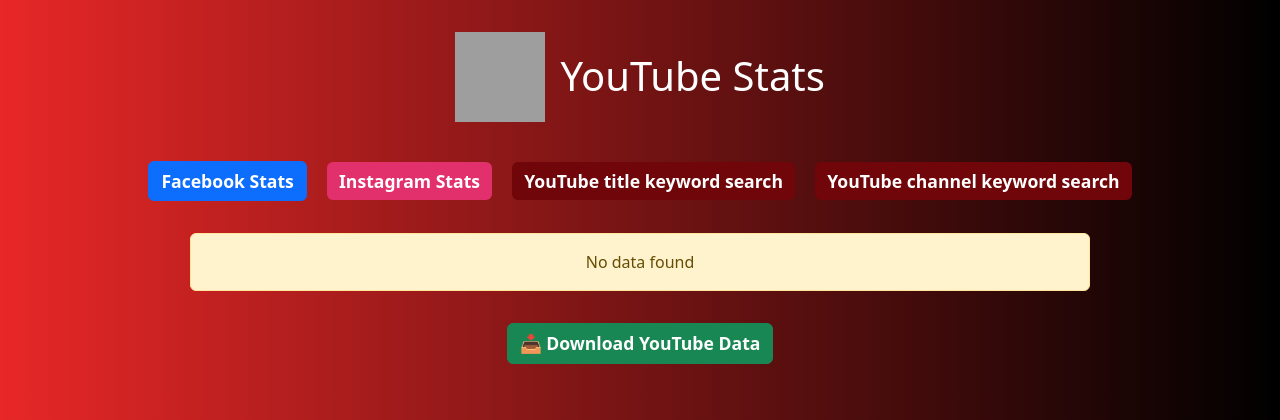
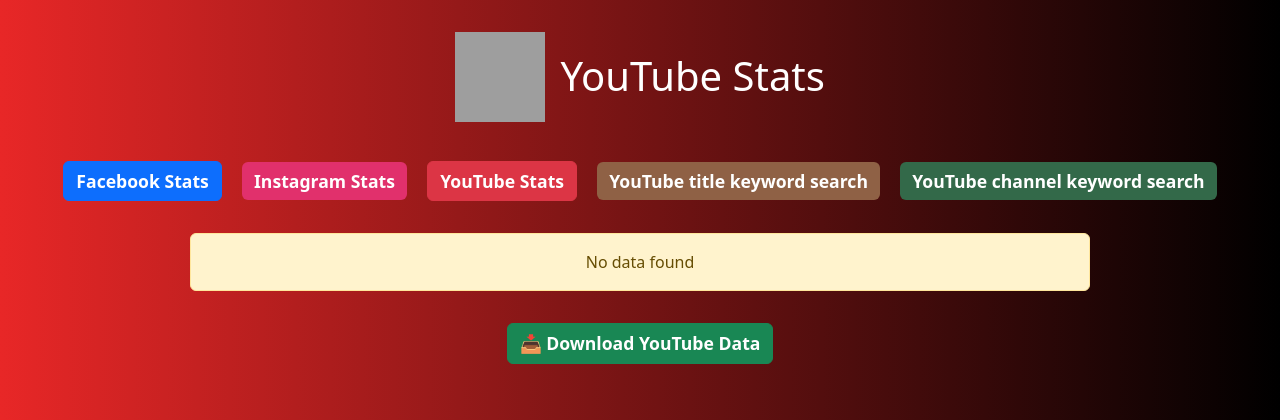
Before and after one commit to NasirMehmood12/keywords_research, a Flask app: page /youtube in a window 1280 px wide. Shown: the top 420 px of the page. Run offline with Flask 3, Linux system fonts and the light colour scheme; data that the repository does not hold is empty; some libraries are stand-ins or nearby versions; grey boxes are pictures that could not be loaded.

Commit message:
Update youtube.html

```diff
--- a/templates/youtube.html
+++ b/templates/youtube.html
@@ -36,32 +36,28 @@
         YouTube Stats
     </h1>
 
-    <div class="nav-links">
+   <div class="nav-links">
+
         <a href="/facebook" class="btn btn-primary mx-2" style = "font-size: 1.1rem; font-weight: 563;">Facebook Stats</a>
-        <a href="/instagram" class="btn mx-2" style="background-color: #E1306C; color: white; border: none;font-size: 1.1rem; font-weight: 563;">
+         <a href="/instagram" class="btn mx-2" style="background-color: #E1306C; color: white; border: none;font-size: 1.1rem; font-weight: 563;">
             Instagram Stats
         </a>
-        <!-- <a href="/youtube_tags" class="btn mx-2" style="background-color: #700609; color: white; border: none;font-size: 1.1rem; font-weight: 563;">
-            Search YouTube PK
-        </a> -->
-
-        <!-- <a href="/youtube_tags1" class="btn mx-2" style="background-color: #336949; color: white; border: none;font-size: 1.1rem; font-weight: 563;">
-            YouTube PK News
-        </a> -->
-        <a href="/search-top-videos" class="btn mx-2" style="background-color: #700609; color: white; border: none;font-size: 1.1rem; font-weight: 563;">
+        <a href="/youtube" class="btn btn-danger mx-2" style="font-size: 1.1rem; font-weight: 563;">YouTube Stats</a>
+        <a href="/search-top-videos" class="btn mx-2" style="background-color: #8f6145; color: white; border: none;font-size: 1.1rem; font-weight: 563;">
             YouTube title keyword search
         </a>
 
-        <a href="/keyword_views" class="btn mx-2" style="background-color: #700609; color: white; border: none;font-size: 1.1rem; font-weight: 563;">
+        <a href="/keyword_views" class="btn mx-2" style="background-color: #336949; color: white; border: none;font-size: 1.1rem; font-weight: 563;">
             YouTube channel keyword search
         </a>
 
 
+
         <!-- <a href="/simple_stats" class="btn mx-2" style="background-color: #336949; color: white; border: none;font-size: 1.1rem; font-weight: 563;">
-            YouTube stats news
+            YouTube channel wise stats
         </a> -->
+    </div>
 
-    </div>
 
     <div class="table-container">
         {% if error %}
```
